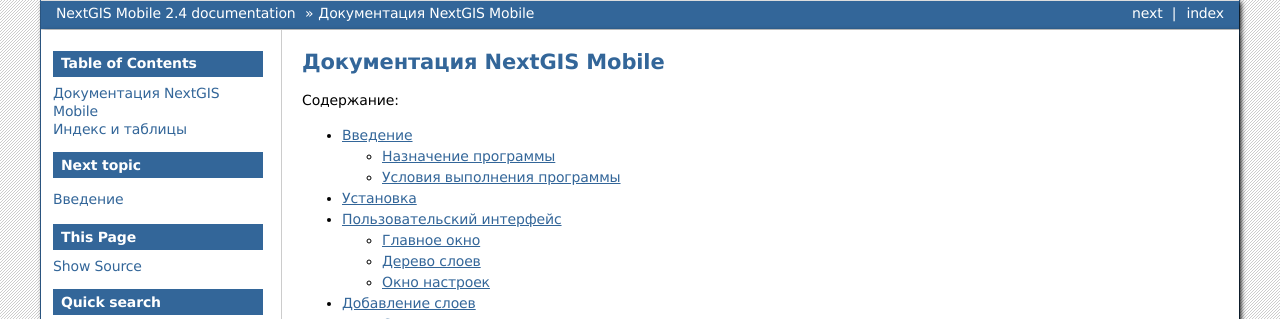
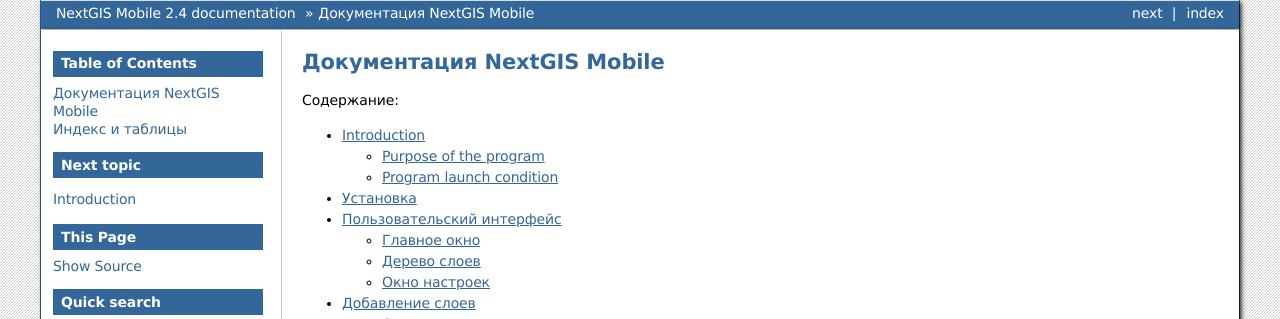
Before and after one commit to nextgis/docs_ngmobile, a Sphinx documentation site: the page built from source/index.rst, in a window 1280 px wide. Shown: the top 319 px of the page. Built offline with Sphinx 7.4.7, drawn with Linux system fonts in a browser that asks for light colours; formulas are drawn with MathJax 3; some of the changed lines change nothing that is shown.

Commit message:
Update intro.rst

```diff
--- a/source/intro.rst
+++ b/source/intro.rst
@@ -2,67 +2,65 @@
 
 .. _ngmobile_intro:
 
-Введение
-========
+Introduction
+============
 
 .. _ngmobile_purpose:
 
-Назначение программы
---------------------
+Purpose of the program
+----------------------
 
-**NextGIS Mobile** - это мобильная :term:`геоинформационная система` (:abbr:`ГИС (геоинформационная система)`) для операционной системы :term:`Android`.
+**NextGIS Mobile** - is a mobile :term:`geographic information system` (:abbr:`GIS`) for operating system :term:`Android`.
 
-ГИС NextGIS Mobile позволяет:
+GIS NextGIS Mobile allows to:
 
-* отображать карту в виде набора слоев;
-* выполнять навигацию по карте (увеличение, уменьшение, перемещение);
-* добавлять векторные данные из формата :term:`GeoJSON`;
-* добавлять растровые данные в виде кэша в архиве zip;
-* подключать онлайн источник тайлов (XYZ и :term:`TMS`);
-* подключать растровые и векторные слои из NextGIS Web;
-* создавать и модифицировать векторные :term:`геоданные` (геометрии и атрибуты);
-* просматривать атрибуты выбранной геометрии через диалог идентификации;
-* модифицировать атрибуты векторного слоя при помощи настраиваемых форм ввода;
-* записывать треки и управлять их отображением, а также удалять выбранные треки или все треки;
-* отображать координаты, скорость, высоту устройства на карте, источник географических координат,
-  количество спутников, используемых для фиксирования местоположения (в случае :term:`GPS`);
-* накапливать и передавать в фоновом режиме по сети Интернет (при наличии подключения) в NextGIS Web
-  созданные и/или измененные :term:`геоданные` из векторных слоев.
+* display the map as a set of layers;
+* perfom navigation by map (zoom in, zoom out, roam);
+* add the vector data from :term:`GeoJSON` format;
+* add cached raster data in zip archive;
+* connect online source of tiles (XYZ and :term:`TMS`);
+* connect raster and vector layers from NextGIS Web;
+* create and modify vector :term:`geodata' (geometry and attributes);
+* browse the attributes of selected geometry through identify dialog;
+* modify the attributes of vector layer by customizable forms of input;
+* record the tracks and manage their display, and also remove selected tracks or all tracks;
+* display coordinates, velocity, altitude of device on the map, source of geographical coordinates, amount of satilates wich are used for georeferencing (in the case of :term:`GPS`);
+* collect and transmit in backround mode by Internet (when connected) in the NextGIS Web created and/or edited :term:'geodata' from vector layers.
 
-NextGIS Mobile - это программное обеспечение с открытым исходным кодом
-(лицензия :ref:`GPL v3 <ngmobile_gplv3>`).
 
-Некоторые иконки, использованные в приложении, получены с сайтов:
+NextGIS Mobile - is a software with open source code
+(license :ref:`GPL v3 <ngmobile_gplv3>`).
 
-* `Icons8.com <http://icons8.com/android-icons>`_ распространяются по `CC BY-ND 3.0 <http://creativecommons.org/licenses/by-nd/3.0/>`_;
+Some icons which are used in application received from this web sites:
+
+* `Icons8.com <http://icons8.com/android-icons>`_ distributed on `CC BY-ND 3.0 <http://creativecommons.org/licenses/by-nd/3.0/>`_;
 * `romannurik.github.io <http://romannurik.github.io/AndroidAssetStudio/icons-launcher.html>`_ - `CC BY 3.0 <http://creativecommons.org/licenses/by/3.0/>`_.
 
 .. only:: latex
 
-   Данная документация распространяется по лицензии Creative Commons
-   **"Attribution-NoDerivs" ("Атрибуция — Без производных произведений") СC BY-ND**
+   This documentation is distributed by Creative Commons license
+	**"Attribution-NoDerivs" ("Attribution - without derivative works") СC BY-ND**
 
    .. image:: _static/cc_by.png
 
-Документация описывает NextGIS Mobile версии 2.2.
+Documentation is describing NextGIS Mobile version 2.2.
 
 
 .. _ngmobile_launch_conditions:
 
-Условия выполнения программы
-----------------------------
+Program launch condition
+---------------------------
 
-Для выполнения программы необходимо устройство (смартфон, планшет и т.п.) под
-управлением операционной системы :term:`Android` версии **2.2** и выше. Желательно,
-чтобы устройство было оснащено следующим оборудованием:
+To launch the program you need the device (smartphone, tablet, etc.) under the operating system: term: `Android` version 2.2 ** ** or higher
+The device should be equipped with the following equipment:
 
-* датчик :term:`GPS` и/или :term:`ГЛОНАСС`;
-* цифровой компас;
-* модуль сотовой связи;
-* тыловая фотокамера.
+* sensor :term:'GPS' and/or :term:'GLONASS';
+* digital compass;
+* cellular module;
+* rear camera.
 
 .. note::
 
-   Если какое либо оборудование из перечисленного отсутствует в устройстве, то связанные функции будут не доступны.
+   If any items are missing from the equipment in the device, the related functions are not available.
 
-Программа не предъявляет специфических системных требований, однако, количество оперативной памяти и памяти для хранения данных может ограничивать размер загружаемых геоданных на карту.
+The program does not impose specific system requirements, however, the amount of memory and memory for storing data can limit the size of uploaded geodata on a map.
```
